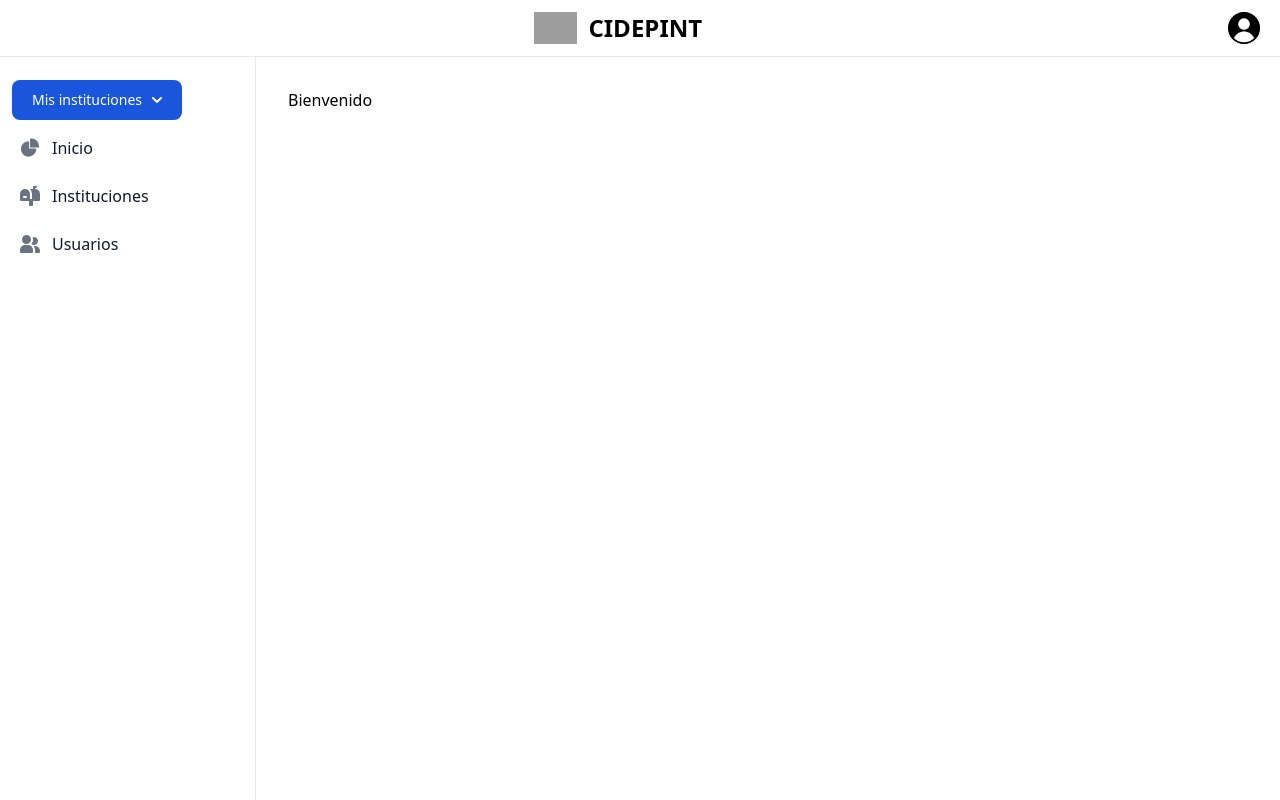
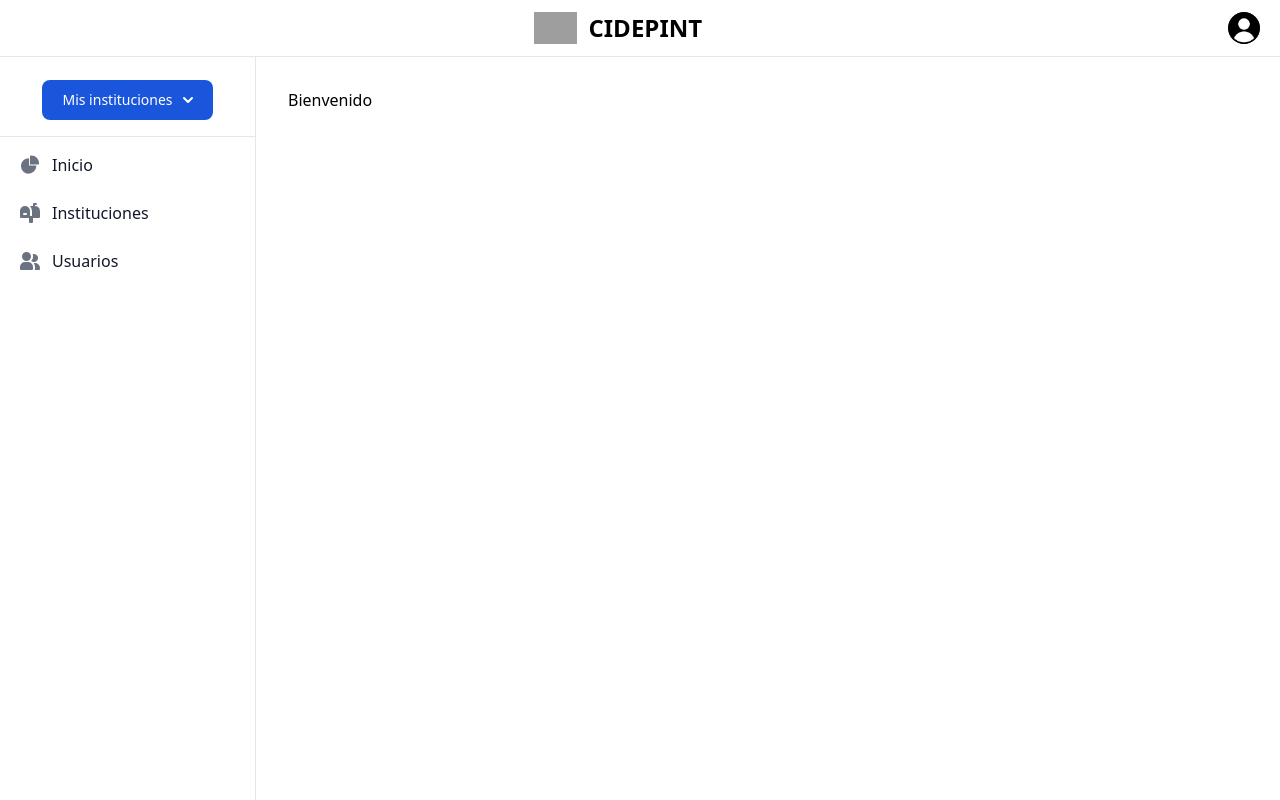
Before and after one commit to thiago-laurence/proyecto-de-software, a Flask app: page /home/ in a window 1280 px wide. Run offline with Flask 3, Linux system fonts and the light colour scheme; the visitor is signed in with stand-in values (Sample User, id 1); style sheets or scripts are compiled from the project's sources; some libraries are stand-ins or nearby versions; grey boxes are pictures that could not be loaded.

Commit message:
STYLE (mis-instituciones): centrado del boton y estilos a la seccion

```diff
--- a/admin/src/web/templates/layout.html
+++ b/admin/src/web/templates/layout.html
@@ -102,15 +102,19 @@
     <aside id="logo-sidebar"
         class="fixed top-0 left-0 z-40 w-64 h-screen pt-20 transition-transform -translate-x-full bg-white border-r border-gray-200 sm:translate-x-0 dark:bg-gray-800 dark:border-gray-700"
         aria-label="Sidebar">
+        <div class="flex justify-center items-center pb-4 border-b border-gray-200 space-y-2 font-medium">
+            <button id="dropdownRadioBgHoverButton" data-dropdown-toggle="dropdownRadioBgHover" class="text-white bg-blue-700 hover:bg-blue-800 focus:ring-4 focus:outline-none focus:ring-blue-300 font-medium rounded-lg text-sm px-5 py-2.5 text-center inline-flex items-center dark:bg-blue-600 dark:hover:bg-blue-700 dark:focus:ring-blue-800" type="button">
+                Mis instituciones
+                <svg class="w-2.5 h-2.5 ml-2.5" aria-hidden="true" xmlns="http://www.w3.org/2000/svg" fill="none" viewBox="0 0 10 6">
+                    <path stroke="currentColor" stroke-linecap="round" stroke-linejoin="round" stroke-width="2" d="m1 1 4 4 4-4"/>
+                </svg>
+            </button>
+        </div>
         <div class="h-full px-3 pb-4 overflow-y-auto bg-white dark:bg-gray-800">
+
             <ul class="space-y-2 font-medium">
                 <li>
-                    <button id="dropdownRadioBgHoverButton" data-dropdown-toggle="dropdownRadioBgHover" class="text-white bg-blue-700 hover:bg-blue-800 focus:ring-4 focus:outline-none focus:ring-blue-300 font-medium rounded-lg text-sm px-5 py-2.5 text-center inline-flex items-center dark:bg-blue-600 dark:hover:bg-blue-700 dark:focus:ring-blue-800" type="button">
-                        Mis instituciones
-                        <svg class="w-2.5 h-2.5 ml-2.5" aria-hidden="true" xmlns="http://www.w3.org/2000/svg" fill="none" viewBox="0 0 10 6">
-                            <path stroke="currentColor" stroke-linecap="round" stroke-linejoin="round" stroke-width="2" d="m1 1 4 4 4-4"/>
-                        </svg>
-                    </button>
+
                     <div id="dropdownRadioBgHover" class="z-10 hidden w-48 bg-white divide-y divide-gray-100 rounded-lg shadow dark:bg-gray-700 dark:divide-gray-600">
                         <ul class="p-3 space-y-1 text-sm text-gray-700 dark:text-gray-200" aria-labelledby="dropdownRadioBgHoverButton">
                             {% for i in session['user'].institutions %}
```
